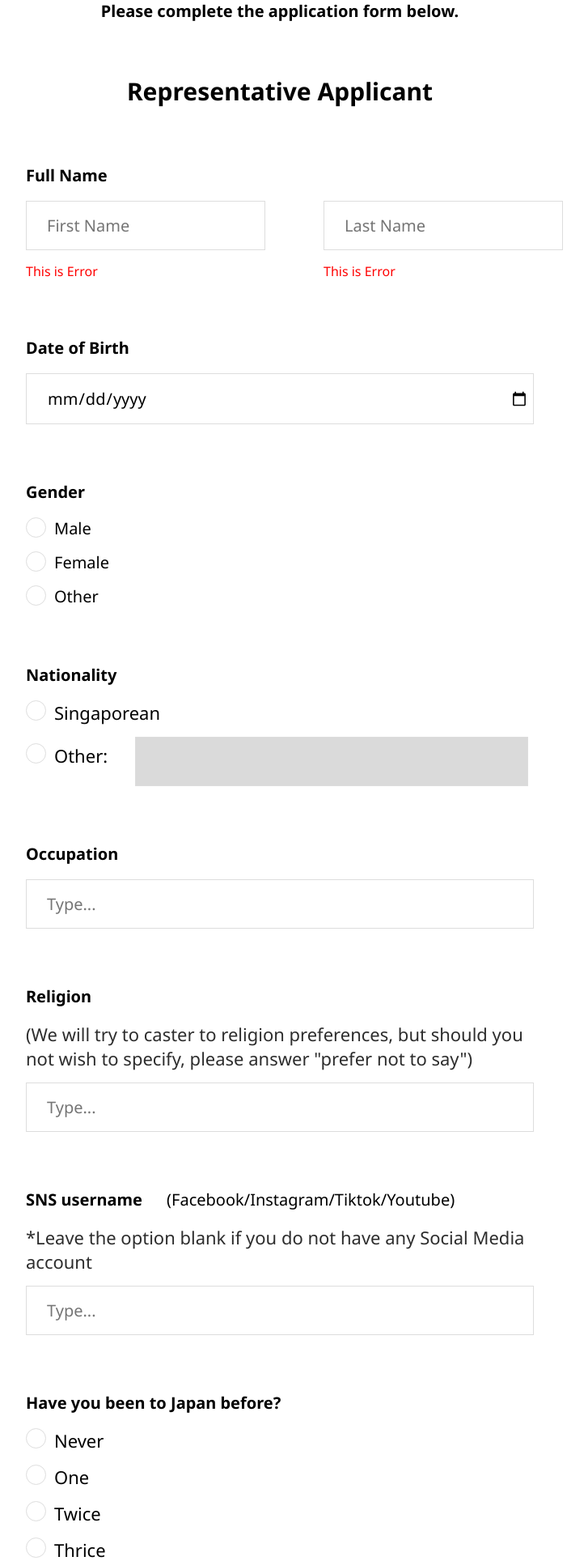
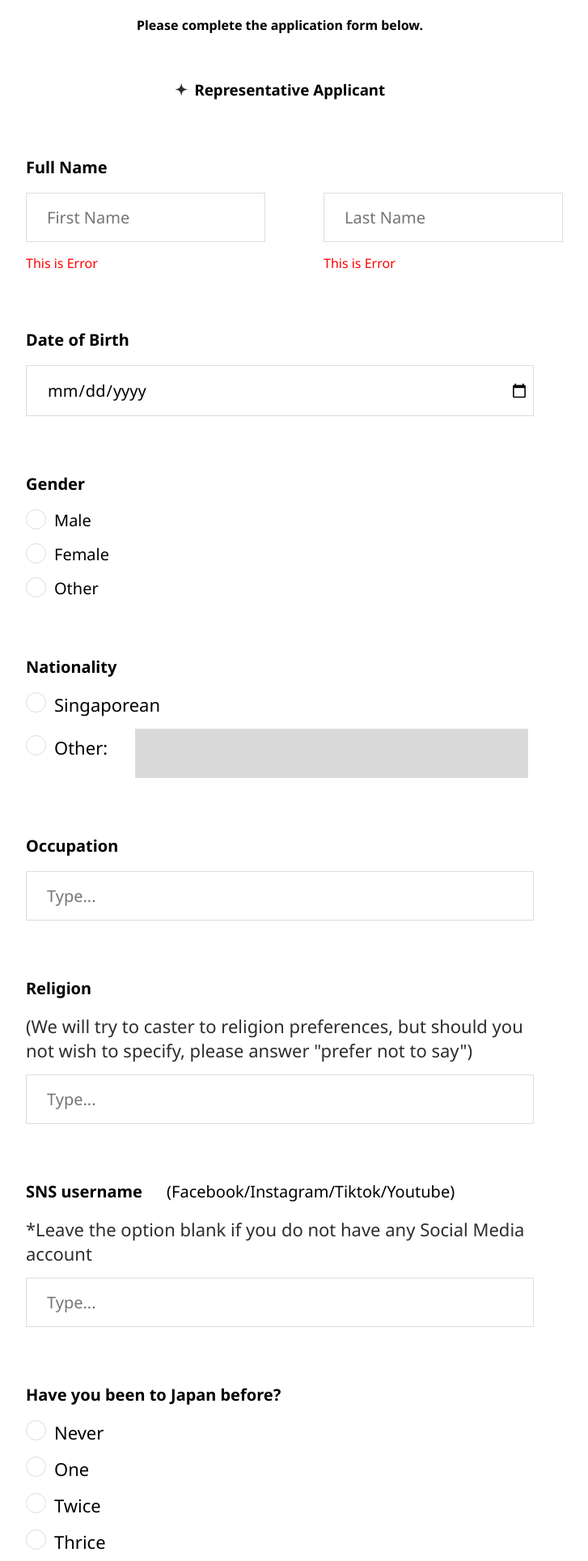
Before and after one commit to MinKyawThu01/kyushu_form, a PHP site: page /view/index.html in a window 1280 px wide. Shown: the top 1928 px of the page at 81% size, without its empty margins (294-1021 px from the left). Run offline with PHP 8.4, Linux system fonts and the light colour scheme; some libraries are stand-ins or nearby versions.

Commit message:
[min] redesign submit button

```diff
--- a/assets/css/style.css
+++ b/assets/css/style.css
@@ -4,21 +4,19 @@
     box-sizing: border-box;
     font-family: "Noto Sans", sans-serif;
 }
-@font-face {
-    font-family: Proxima-Nova;
-    src: url(../fonts/flood-std/www.dafontfree.net.url);
-  }
 .f_container {
     max-width: 1440px;
     margin: 0 auto;
     padding: 0 20px;
     box-sizing: border-box;
 }
+a {
+    text-decoration: none;
+}
 .inner_container {
     max-width: 628px;
     margin: 0 auto;
     box-sizing: border-box;
-    /* background-color: aqua; */
 }
 /* common */
 .for_err {
@@ -63,16 +61,12 @@ ul li {
     width: fit-content;
 }
 /* title */
-.container .f_container .inner_container .req,.container .f_container .inner_container .represent {
-    font-weight: bold;
+h3 {
     text-align: center;
 }
 .f_container .inner_container .req {
-    font-size: 20px;
-}
-.f_container .inner_container .represent {
-    font-size: 30px;
-    margin-top: 65px;
+    text-align: center;
+    margin: 20px 0 56px;
 }
 /* Full Name & person Name */
 .fullname {
@@ -84,6 +78,17 @@ ul li {
 }
 .fullname .fname {
     margin-right: 36px;
+}
+.container .form_container h3 span::before{
+    content: "";
+    width: 16.5px;
+    height: 16.5px;
+    margin-right: 8px;
+    background: url('../img/title.png');
+    display: inline-block;
+}
+.container .form_container .second_option {
+    padding-top: 56px;
 }
 .container .form_container .f_container .inner_container .gender_contact  label, .f_container  .form_container.inner_container .been_jp  label, .all_checks_contact label{
     font-size: 20px;
--- a/view/index.html
+++ b/view/index.html
@@ -6,19 +6,20 @@
     <title>Form</title>
     <link rel="stylesheet" href="../assets/css/style.css">
     <link href="https://fonts.googleapis.com/css2?family=Noto+Sans:wght@400;700&display=swap" rel="stylesheet" />
+    <script src="https://kit.fontawesome.com/34c98ef48d.js" crossorigin="anonymous"></script>
 </head>
 <body>
     <div class="container" >
         <div class="f_container">
             <div class="inner_container">
-                <p class="req">Please complete the application form below.</p>
-                <p class="represent">Representative Applicant</p>
+                <p class="req"><strong>Please complete the application form below.</strong></p>
             </div>
         </div>
         <div class="form_container">
             <form action="">
                 <div class="f_container">
                     <div class="inner_container">
+                        <h3><span class="star_icon">Representative Applicant</span></h3>
                         <!-- Name -->
                         <div class="name_contact for_top">
                             <label  for="name" class="label_name">Full Name</label>
@@ -478,7 +479,7 @@
                         </div>
                         <hr class="for_top">
                         <!-- Travel Companion 01 -->
-                        <p class="represent">Travel Companion 01</p>
+                        <h3><span class="star_icon second_option">Representative Applicant</span></h3>
                         <!-- Name -->
                         <div class="name_contact for_top">
                             <label  for="name" class="label_name">Full Name</label>
@@ -676,21 +677,26 @@
                         </div>
                    </div>
                 </div>
-                <div class="summit_contact">
                 <div class="f_container">
-                        <div class="inner_container">
-                            <div class="inner_submit">
                     <div class="policy">
                         <label class="all_checks_label">By checking this box, you agree to the campaign’s <a href="#">Terms and Conditions</a> and confirm that you have read JAPAN by Japan’s <a href="#">Privacy Policy</a>.
                             <input type="checkbox" class="policy_input">
                             <span class="checkmark"></span>
                         </label>
                     </div>
-                                <button type="submit" class="submit_btn" disabled>Submit</button>
                 </div>
+                <div class="btn_submit">
+                    <button type="submit" name="submit" disabled class="submit_btn">
+                        <span>Submit</span>
+                    </button>
                 </div>
-                    </div>
-                </div>
+                <!-- hid confirm -->
+                <!-- <div class="btn_submit">
+                    <a href="#" class="back_link">Back</a>
+                    <button type="submit" name="confirm"  disabled class="submit_btn btn_lg">
+                        <span>Confirm</span>
+                    </button>
+                </div> -->
             </form>
             <div class="covid_contact">
                 <div class="f_container">
@@ -709,7 +715,9 @@
             </div>
             <div class="jnto ">
                 <div class="f_container">
-                  <a href="#"><figure class="logo"><img src="../assets/img/JNTO_logo.png" alt="JNTO" /></figure></a>
+                  <a href="#">
+                    <img src="../assets/img/JNTO_logo.png" alt="JNTO" />
+                  </a>
                   <ul class="contact">
                     <li><a href="#">Home</a></li>
                     <li><a href="#">FAQ</a></li>
@@ -718,12 +726,11 @@
                     <li><a href="#">JbyJ intro</a></li>
                   </ul>
                   <div class="social">
-                    <a href="#" class="facebook">
-                      <figure><img src="../assets/img/facebook_logo.jpg" alt="facebook" />
-                      </figure>
+                    <a href="#" class=" fa-brands facebook fa-facebook-f">
+                      <span>facebook</span>
                     </a>
-                    <a href="#" class="instagram">
-                      <figure><img src="../assets/img/ig.png" alt="instagram"></figure>
+                    <a href="#" class="instagram fa-brands fa-instagram">
+                      <span>instagram</span>
                     </a>
                   </div>
                 </div>
```
Also changed, not shown: other parts of assets/css/style.css (+66 -27 lines), assets/img/facebook.jpg (deleted), assets/img/title.png (added). Lines whose indentation alone changed are shown as unchanged.
